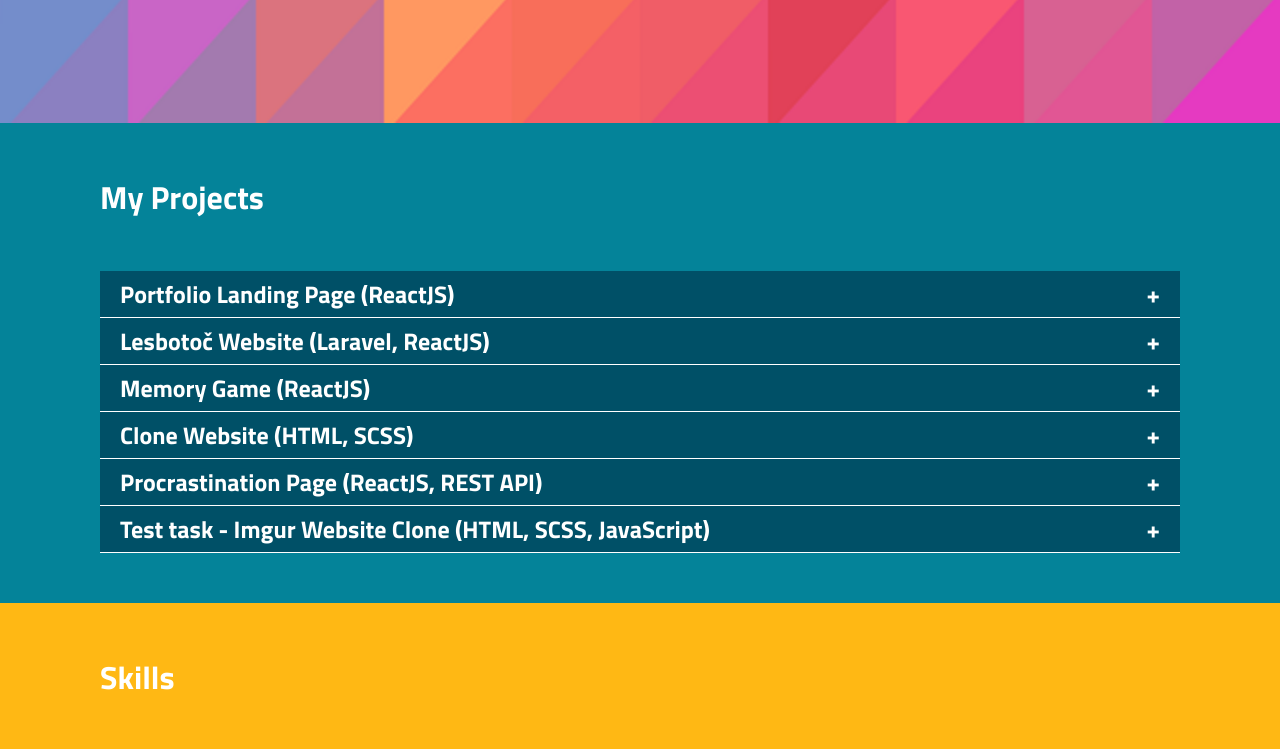
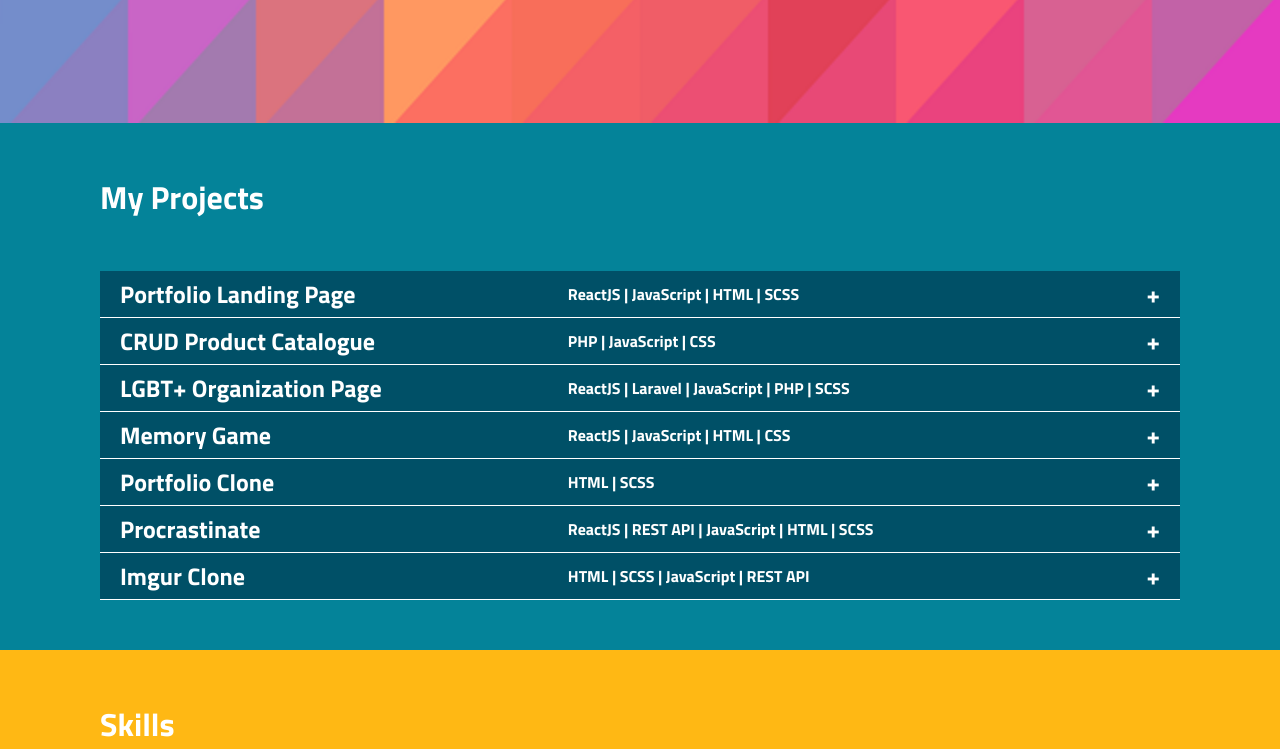
Before and after one commit to queuing4oranges/portfolio, a React (Create React App) app: page / in a window 1280 px wide. Shown: the part 577-1326 px from the top of the page. Built offline with nearby package versions, Linux system fonts and the light colour scheme.

Commit message:
changed accordion + tech stack

```diff
--- a/src/components/accordion/Accordion.js
+++ b/src/components/accordion/Accordion.js
@@ -9,8 +9,9 @@ const Accordion = ({ id, title, tech, description, github, live }) => {
         <div className="accordion__item">
             <div className="accordion__subtitle"
             onClick={() => setIsActive(!isActive)}>
-                <h2>{title}</h2>
-                <h2>{isActive ? "-" : "+" }</h2>
+                <h2 className="acc__subtitle">{title}</h2>
+                <h4 className="tech__title">{tech}</h4>
+                <h2 className="acc__plus">{isActive ? "-" : "+" }</h2>
             </div>
 
             {isActive &&
--- a/src/components/accordion/accordion.scss
+++ b/src/components/accordion/accordion.scss
@@ -33,18 +33,21 @@
 }
 
 .accordion__subtitle {
-    display: flex;
-    flex-direction: row;
-    justify-content: space-between;
+  display: grid;
+  grid-template-columns: repeat(2, 1.5fr) 0.5fr;
+  grid-template-rows: 1fr;
+  grid-column-gap: 15px;
+  grid-row-gap: 0px;
   cursor: pointer;
   background-color: $darkblue;
   border-bottom: 1px white solid;
-    padding:  5px 20px;
-
+  padding: 5px 20px;
+  align-items: center;
 }
 
 .accordion__subtitle:hover {
-    background-color:#ffb814 ;
+  background-color: #ffb814;
+  color: #d828b2;
 }
 
 .accordion__content {
@@ -62,9 +65,13 @@
   text-decoration: none;
   color: white;
 }
+.acc__plus {
+  display: flex;
+  justify-content: flex-end;
+}
 
 /*mobile phone*/
-@media(max-width:600px) {
+@media (max-width: 600px) {
   .accordion__container {
     margin: 0;
     padding: 0 0 30px 0;
@@ -82,6 +89,11 @@
   }
 
   .accordion__subtitle {
+    display: grid;
+    grid-template-columns: repeat(2, 1.5fr) 0.5fr;
+    grid-template-rows: 1fr;
+    grid-column-gap: 15px;
+    grid-row-gap: 0px;
     font-size: 1em;
   }
 
@@ -94,5 +106,11 @@
     overflow-wrap: break-word;
   }
 
+  .acc__subtitle {
+    font-size: 1rem;
+  }
 
+  .tech__title {
+    font-size: 1rem;
   }
+}
--- a/src/components/accordion/content.js
+++ b/src/components/accordion/content.js
@@ -1,48 +1,65 @@
 export const accordionData = [
 {
   id: "1",
-    title: "Portfolio Landing Page (ReactJS)",
-    tech: "JavaScript, React, HTML, SCSS",
+    title: "Portfolio Landing Page",
+    tech: "ReactJS  |  JavaScript  |  HTML  |  SCSS",
     description: "The Portfolio Landing Page is my work in progress. I want to use it to add more projects and to showcase my learning process (though one will never finish learning). It also displays the final project from the Web Development Bootcamp I joined in 2022, as well as projects I finished on my own, projects from video tutorials, or results from other resources of study.",
     github: "https://github.com/queuing4oranges/portfolio",
     live: "https://www.itisgoodtohave.me/"
   },
+
+  {
+    id:"7",
+    title: "CRUD Product Catalogue",
+    tech: "PHP | JavaScript | CSS",
+    description: "This is the first draft of a CRUD App of a simple product catalogue. The user can look at the products available, create new products as well as delete/mass delete the existing products",
+    github: "https://github.com/queuing4oranges/crud-product-catalogue",
+    live: "https://catalogue.itisgoodtohave.me/"
+  },
+
+
   {
     id: "2",
-    title: "Lesbotoč Website (Laravel, ReactJS)",
-    tech: "JavaScript, React, PHP, Laravel, CSS, SCSS",
-    description: "The Lesbotoč Website project will go live as soon as finishing touches are made by the team and in cooperation with the organization, which is part of the LGBT+ community. The project was made by a team of three. All of us worked on backend and frontend, because everyone wanted to be involved in the whole process. That way, we all had a part in creating tables, modeling, and seeding data to the database. The project was planned and designed in Figma. The team worked agile with the help of Trello. My part of the backend was 'locations', including a form to add a new location to the database. My work on the frontend was the 'about-us' page, as well as the footer of the website.",
+    title: "LGBT+ Organization Page",
+    tech: "ReactJS | Laravel | JavaScript | PHP | SCSS",
+    description: "The Lesbotoč Website is a project that will go live as soon as finishing touches are made by the team and in cooperation with the organization (mainly translations/content). The project was made by a team of three. All of us worked on backend and frontend, because everyone wanted to be involved in the whole process. That way, we all had a part in creating tables, modelling, and seeding data to the database. The project was planned and designed in Figma. The team worked agile with the help of Trello. My part of the backend was 'locations', including a form to add a new location to the database. My work on the frontend was the 'about-us' page, as well as the footer of the website.",
     github: "https://github.com/RuxCavescu/Lesbotoc"
     // live:
   },
+
   {
     id: "3",
-    title: "Memory Game (ReactJS)",
-    tech: "JavsScript, React, HTML, CSS",
+    title: "Memory Game",
+    tech: "ReactJS | JavaScript | HTML | CSS",
     description: "This is a traditional memory game from the Net Ninja course \"Build Websites with React & Firebase\", which works with different React concepts, such as reusable components, how to use hooks, fetching Data and working with a database. I've chosen to follow the course to repeat and deepen the understanding of what I've learned in the Bootcamp and to continue learning and understanding the concepts of JavaScript.",
     github: "https://github.com/queuing4oranges/magic-memory",
     live: "https://memory.itisgoodtohave.me/"
   },
+
   {
     id: "4",
-    title: "Clone Website (HTML, SCSS)",
-    tech: "HTML, SCSS",
+    title: "Portfolio Clone",
+    tech: "HTML | SCSS",
     description: "The cloning of an imaginary website was more or less a study object and repetition of what I have learned so far. It was a great practice in copying a design and helped repeating and trying out new things in styling.",
     github: "https://github.com/queuing4oranges/aneta_webbie",
     live: "https://anetawebbie.itisgoodtohave.me/"
   },
+
   {
-    title: "Procrastination Page (ReactJS, REST API)",
-    tech: "HTML, SCSS, JavaScript, React, REST API",
+    id: "5",
+    title: "Procrastinate",
+    tech: "ReactJS | REST API | JavaScript | HTML | SCSS",
     description: "The mini project is an attempt to better understanding on how APIs can be used, how their data can be consumed and displayed including search queries.",
     github: "https://github.com/queuing4oranges/rest-api-website",
     live: "https://procrastinate.itisgoodtohave.me/"
   },
+
   {
-    title: "Test task - Imgur Website Clone (HTML, SCSS, JavaScript)",
-    tech: "HTML, SCSS, JavaScript, API",
+    id: "6",
+    title: "Imgur Clone",
+    tech: "HTML | SCSS | JavaScript | REST API",
     description: "This project is a clone of the Imgur Website design including some of its functionalities",
     github: "https://github.com/queuing4oranges/brilo.team-test",
-    live: "https://brilotest.itisgoodtohave.me/"
+    live: "https://imgur-clone.itisgoodtohave.me/"
   }
 ]
```
Lines whose indentation alone changed are shown as unchanged.
